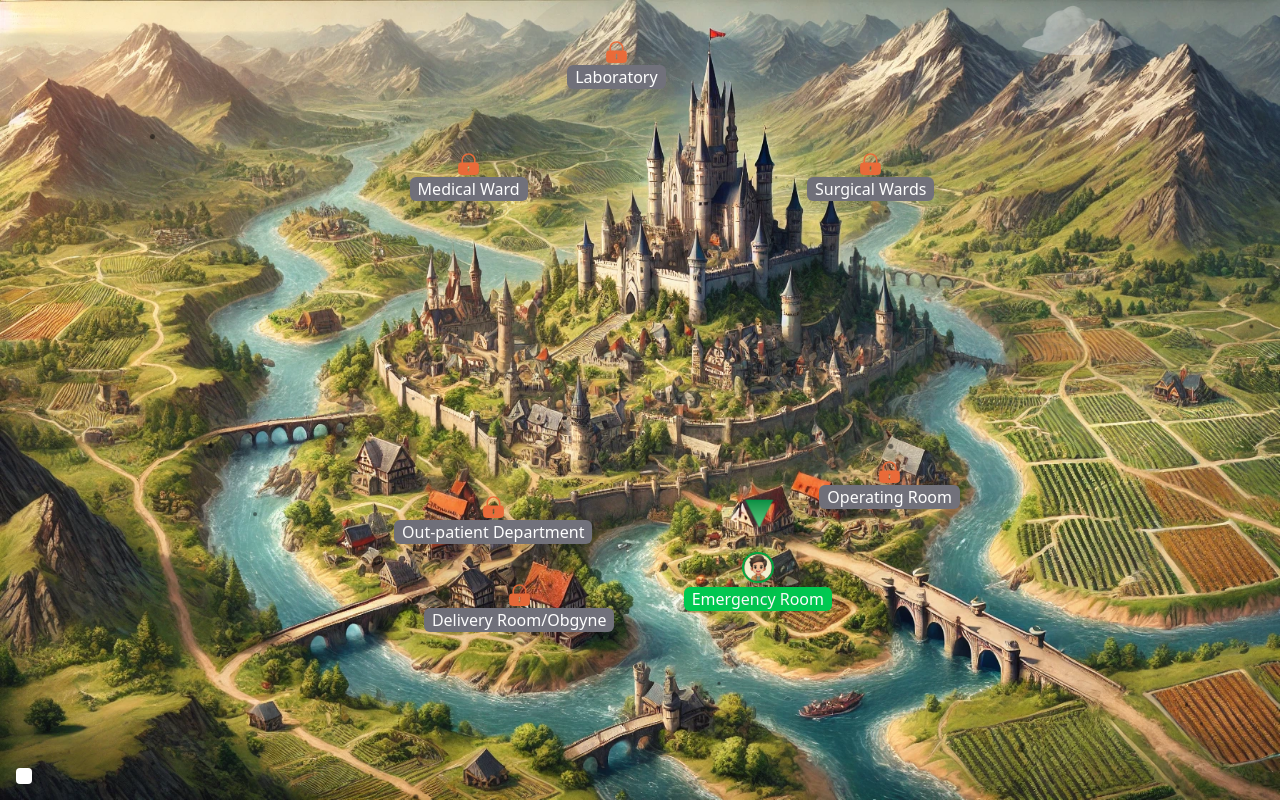
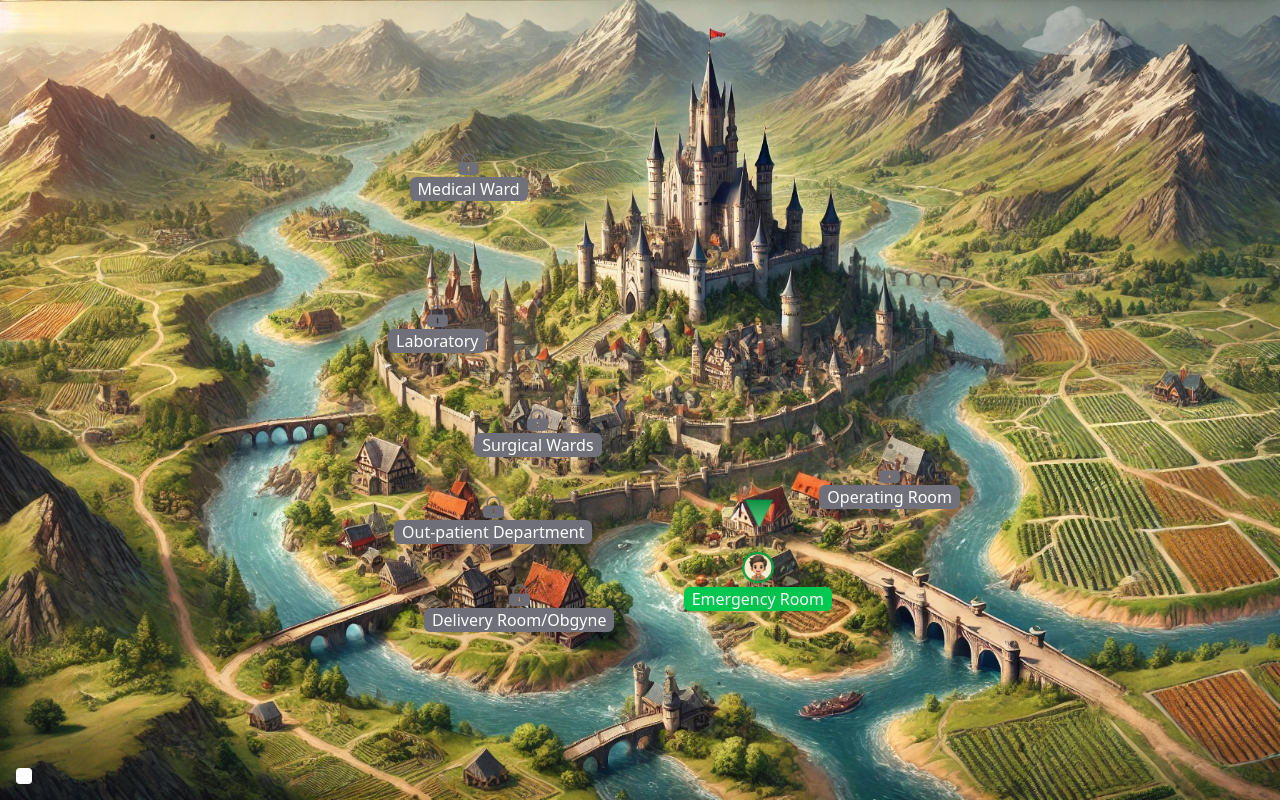
Before and after one commit to usernameNiD4niel/hospital-quest, a React (Vite) app: page /maps in a window 1280 px wide. Built offline with nearby package versions, Linux system fonts and the light colour scheme.

Commit message:
added the main

```diff
--- a/src/constants/maps.ts
+++ b/src/constants/maps.ts
@@ -8,9 +8,9 @@ export const DR_OB_COOR_CLASS =
 	"absolute z-10 bottom-[23vh] md:bottom-[21vh] right-[calc(63vw+30px)] md:right-[52vw]"; // Delivery Room/Obgyne
 export const OPD_COOR_CLASS =
 	"absolute z-10 bottom-[31vh] md:bottom-[32vh] left-[45vw] md:left-[calc(30vw+10px)]"; // Out-patient Department
-export const SW_COOR_CLASS = "absolute z-10 top-[19vh] right-[27vw]"; // Surgical Wards
-export const LAB_COOR_CLASS = "absolute z-10 top-[5vh] right-[48vw]"; // Laboratory
-export const MW_COOR_CLASS = "absolute z-10 top-[19vh] left-[32vw]"; // Medical Ward
+export const SW_COOR_CLASS = "absolute z-10 top-[55vh] md:top-[51vh] right-[28vw] md:right-[53vw]"; // Surgical Wards
+export const LAB_COOR_CLASS = "absolute z-10 top-[49vh] md:top-[38vh] right-[69vw] md:right-[62vw]"; // Laboratory
+export const MW_COOR_CLASS = "absolute z-10 top-[19vh] md:left-[32vw]"; // Medical Ward
 
 export const MAPS: DepartmentType[] = [
 	{
--- a/src/maps/Maps.tsx
+++ b/src/maps/Maps.tsx
@@ -1,6 +1,7 @@
 import React, { useEffect, useRef } from "react";
 import "../css/Maps.css";
 import Coordinate from "./components/Coordinate";
+import FarmMapWeb from "../assets/farm-map-web.webp";
 
 // Cloud Particle Component
 interface CloudParticleProps {
@@ -77,7 +78,7 @@ function Maps() {
 				className="fixed inset-0 md:bg-cover bg-center bg-no-repeat hidden md:block"
 			/> */}
 			<img
-				src="/src/assets/farm-map-web.webp"
+				src={FarmMapWeb}
 				alt="Farm map image"
 				width={2500}
 				height={2500}
--- a/src/maps/components/LockedDept.tsx
+++ b/src/maps/components/LockedDept.tsx
@@ -15,7 +15,7 @@ function LockedDept({ department }: Props) {
 				height={100}
 				className="w-[20px] md:w-[25px] h-auto"
 			/>
-			<p className="bg-zinc-500 text-white px-2 rounded-md hidden md:block drop-shadow-2xl">
+			<p className="md:bg-zinc-500 text-white px-2 rounded-md bg-gradient-to-br from-zinc-500 text-xs md:text-base drop-shadow-2xl absolute top-5 md:static">
 				{department.name}
 			</p>
 		</div>
```
Also changed, not shown: public/lock.svg.
